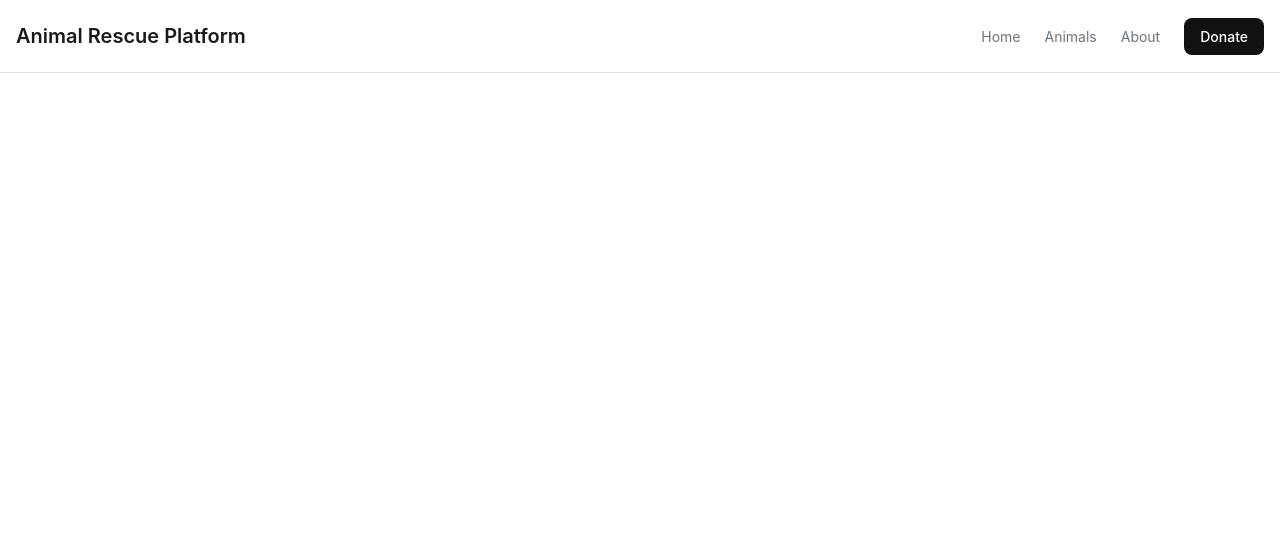
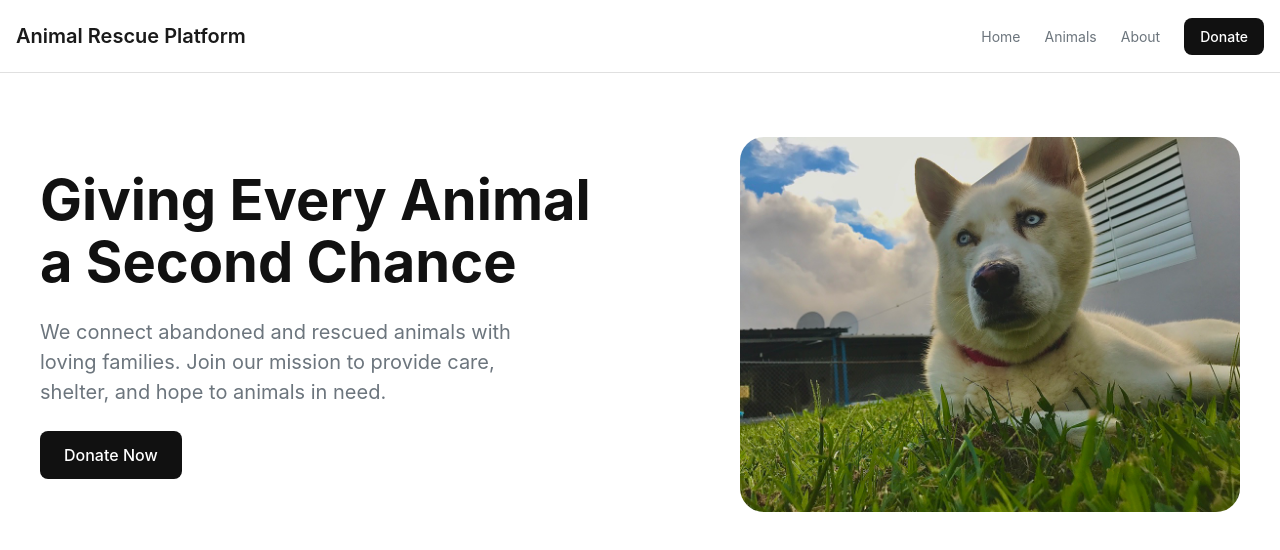
Before and after one commit to Lennon0926/capstone-animal-rescue-platform, a Next.js app in the folder apps/web/: page / in a window 1280 px wide. Shown: the top 550 px of the page. Built offline with nearby package versions, Linux system fonts and the light colour scheme.

Commit message:
Add DonationSection component with styling and image; update Donation and Index pages

```diff
--- /dev/null
+++ b/apps/web/components/Donate/donationSeccion.module.css
@@ -0,0 +1,77 @@
+.section {
+  padding: var(--space-16) var(--space-4);
+  background-color: var(--color-bg);
+}
+
+.inner {
+  max-width: var(--container-max-width);
+  margin: 0 auto;
+
+  display: grid;
+  grid-template-columns: 1fr 1fr;
+  gap: var(--space-12);
+  align-items: center;
+}
+
+.content {
+  display: flex;
+  flex-direction: column;
+  gap: var(--space-6);
+}
+
+.title {
+  font-size: clamp(40px, 5vw, 56px);
+  font-weight: var(--font-weight-bold);
+  line-height: 1.1;
+  color: var(--color-primary);
+}
+
+.description {
+  font-size: var(--text-lg);
+  color: var(--color-text-muted);
+  max-width: 520px;
+}
+
+.donateButton {
+  width: fit-content;
+  padding: var(--space-3) var(--space-6);
+
+  background-color: var(--color-primary);
+  color: var(--color-text-inverse);
+
+  border-radius: var(--radius-md);
+  font-weight: var(--font-weight-medium);
+
+  transition: background-color var(--transition-fast);
+}
+
+.donateButton:hover {
+  background-color: var(--color-primary-hover);
+}
+
+.imageWrapper {
+  display: flex;
+  justify-content: flex-end;
+}
+
+.image {
+  width: 100%;
+  max-width: 500px;
+  border-radius: var(--radius-xl);
+  object-fit: cover;
+}
+
+@media (max-width: 900px) {
+  .inner {
+    grid-template-columns: 1fr;
+    gap: var(--space-8);
+  }
+
+  .imageWrapper {
+    justify-content: center;
+  }
+
+  .image {
+    max-width: 100%;
+  }
+}
--- /dev/null
+++ b/apps/web/components/Donate/donationSeccion.tsx
@@ -0,0 +1,37 @@
+import Image from "next/image";
+import styles from "./donationSeccion.module.css";
+
+export default function DonationSection() {
+  return (
+    <section className={styles.section}>
+      <div className={styles.inner}>
+
+        <div className={styles.content}>
+          <h1 className={styles.title}>
+            Giving Every Animal <br /> a Second Chance
+          </h1>
+
+          <p className={styles.description}>
+            We connect abandoned and rescued animals with loving families.
+            Join our mission to provide care, shelter, and hope to animals in need.
+          </p>
+
+          <button className={styles.donateButton}>
+            Donate Now
+          </button>
+        </div>
+
+        <div className={styles.imageWrapper}>
+          <Image
+            src="/donationDogPicture.jpeg"
+            alt="Rescued dog being petted"
+            className={styles.image}
+            width={500}
+            height={500}
+          />
+        </div>
+
+      </div>
+    </section>
+  );
+}
--- a/apps/web/pages/donation.tsx
+++ b/apps/web/pages/donation.tsx
@@ -1,4 +1,3 @@
-import React from "react";
 import HeaderContainer from "@/components/Header/headerContainer";
 
 export const Donation = () => {
--- a/apps/web/pages/index.tsx
+++ b/apps/web/pages/index.tsx
@@ -1,9 +1,11 @@
 import HeaderContainer from "@/components/Header/headerContainer";
+import DonationSection from "@/components/Donate/donationSeccion";
 
 function Index() {
   return (
     <div>
       <HeaderContainer />
+      <DonationSection />
     </div>
   );
 }
```
Also changed, not shown: apps/web/public/donationDogPicture.jpeg (added).
